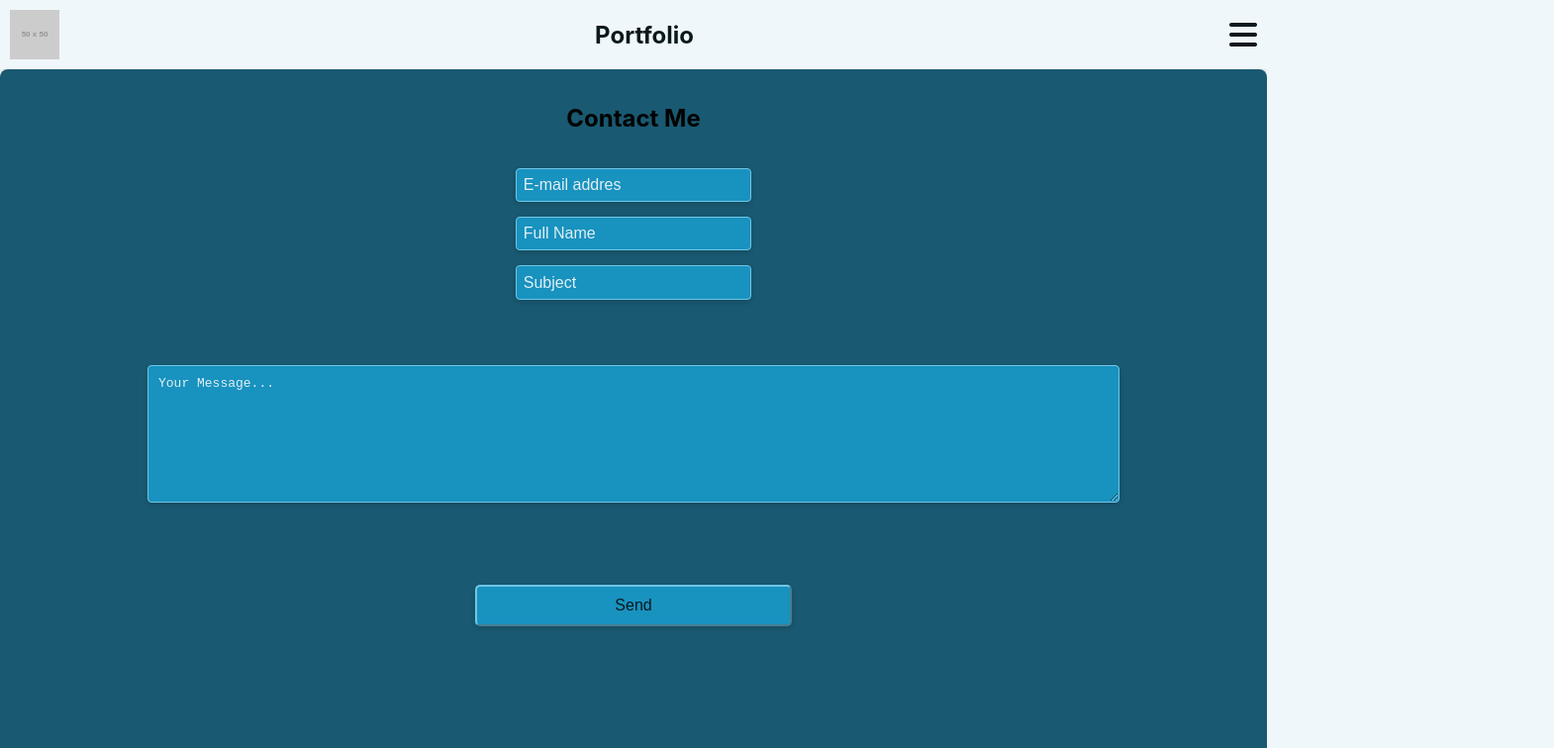
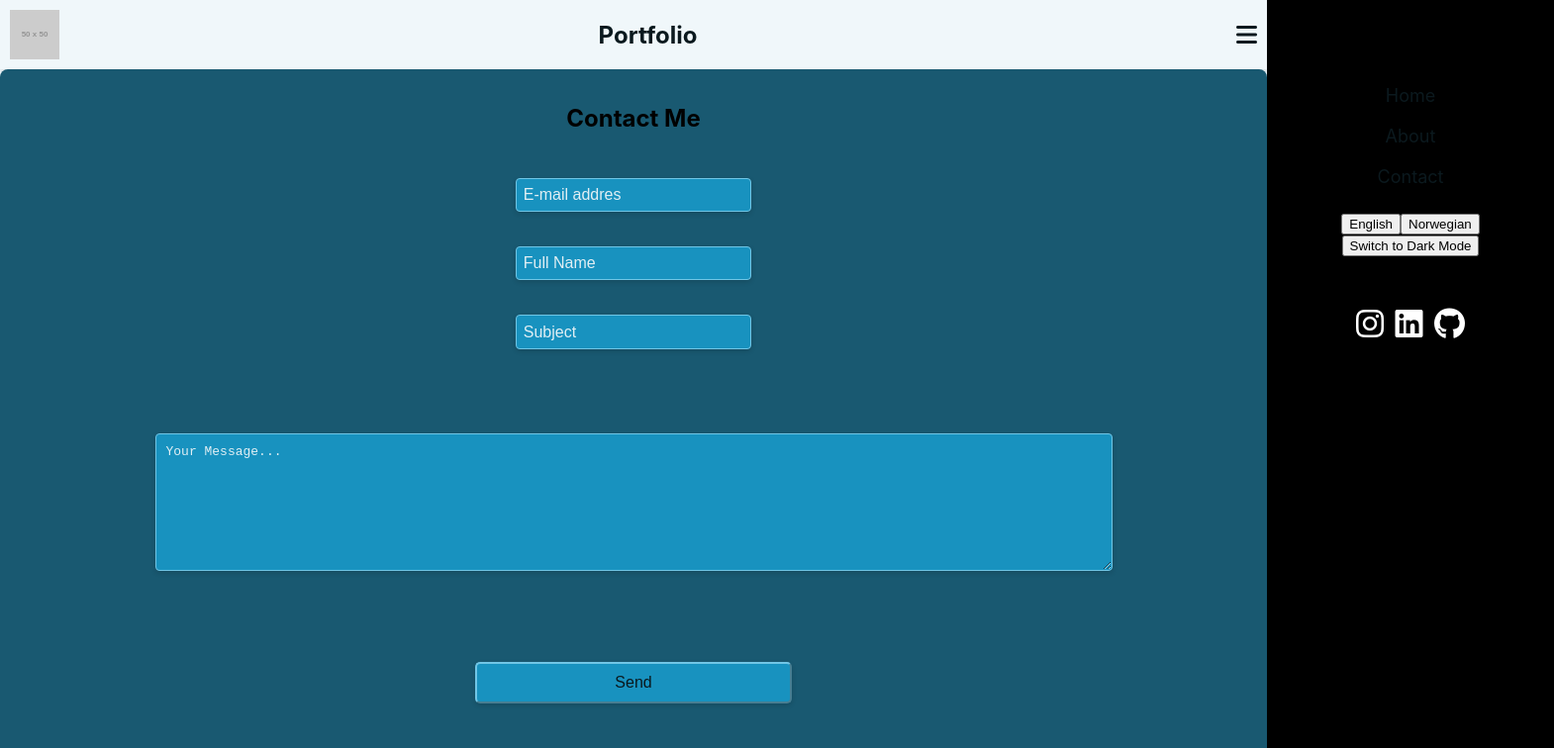
Before and after one commit to UnoHero/scottuno.dev, a React (Create React App) app in the folder frontend/: page /contact in a window 1280 px wide. Shown: the top 756 px of the page at 99% size, 1570 px wide, since content can reach past the window. Built offline with nearby package versions, Linux system fonts and the light colour scheme.

Commit message:
working burger menu

```diff
--- a/frontend/src/components/common/Header.js
+++ b/frontend/src/components/common/Header.js
@@ -1,19 +1,37 @@
-import React from 'react';
+import React, { useState } from 'react';
 import { useTranslation } from 'react-i18next';
+
+import Menu from './Menu';
 
 // CSS for the header page
 import "../../styles/components/header.css";
 
 const Header = () => {
   const { t } = useTranslation();
+  const [isMenuOpen, setIsMenuOpen] = useState(false);
+
+  // Toggle the menu visibility
+  const handleMenuToggle = () => {
+    setIsMenuOpen(prevState => !prevState);
+  };
 
   return (
     <header>
-      <img src='https://placehold.co/50x50' alt='Logo'></img>
+      <img src="https://placehold.co/50x50" alt="Logo" />
       <h1>{t('header.head')}</h1>
-      <i class="fa-solid fa-bars fa-2xl"></i>
+
+      {/* Toggle icon (hamburger or X) */}
+      <i
+        className={`fa-solid ${isMenuOpen ? 'fa-x' : 'fa-bars'} fa-xl`}
+        onClick={handleMenuToggle}
+        role="button"
+        aria-label={isMenuOpen ? "Close menu" : "Open menu"}
+      ></i>
+
+      {/* Pass the menu open state and toggle handler */}
+      <Menu isOpen={isMenuOpen} toggleMenu={handleMenuToggle} />
     </header>
   );
-}
+};
 
 export default Header;
--- a/frontend/src/components/common/Menu.js
+++ b/frontend/src/components/common/Menu.js
@@ -1,18 +1,53 @@
-import React from 'react';
-
+import React, { useEffect, useRef } from 'react';
+import PropTypes from 'prop-types';
 
 import LanguageSwitcher from "../layout/LanguageSwitcher";
 import DarkModeToggle from "../layout/DarkModeToggle";
 
-const Menu = () => {
-    return (
-        <div>
+import Socials from "./Socials"
 
-        </div>
-    );
-}
+// CSS for the menu
+import "../../styles/components/menu.css";
+
+const Menu = ({ isOpen, toggleMenu }) => {
+  const menuRef = useRef(null);
+
+  // Close the menu if a click is detected outside of it
+  useEffect(() => {
+    const handleClickOutside = (event) => {
+      if (isOpen && menuRef.current && !menuRef.current.contains(event.target)) {
+        toggleMenu();
+      }
+    };
+
+    document.addEventListener('mousedown', handleClickOutside);
+
+    return () => {
+      document.removeEventListener('mousedown', handleClickOutside);
+    };
+  }, [isOpen, toggleMenu]);
+
+  return (
+    <div ref={menuRef} className={`burger-menu ${isOpen ? 'open' : ''}`}>
+      <ul>
+        <li><a href="#home" onClick={toggleMenu}>Home</a></li>
+        <li><a href="#about" onClick={toggleMenu}>About</a></li>
+        <li><a href="#contact" onClick={toggleMenu}>Contact</a></li>
+      </ul>
+
+      <div className="menu-extras">
+        <LanguageSwitcher />
+        <DarkModeToggle />
+
+        <Socials />
+      </div>
+    </div>
+  );
+};
+
+Menu.propTypes = {
+  isOpen: PropTypes.bool.isRequired,
+  toggleMenu: PropTypes.func.isRequired,
+};
 
 export default Menu;
-
-            //  <LanguageSwitcher />
-            //  <DarkModeToggle />
--- a/frontend/src/components/common/Socials.js
+++ b/frontend/src/components/common/Socials.js
@@ -4,9 +4,9 @@ const Socials = () => {
 
   return (
     <div className='social'>
-        <i class="fa-brands fa-instagram fa-2xl"></i>
-        <i class="fa-brands fa-linkedin fa-2xl"></i>
-        <i class="fa-brands fa-github fa-2xl"></i>
+        <i className="fa-brands fa-instagram fa-2xl"></i>
+        <i className="fa-brands fa-linkedin fa-2xl"></i>
+        <i className="fa-brands fa-github fa-2xl"></i>
     </div>
   );
 }
--- a/frontend/src/styles/components/header.css
+++ b/frontend/src/styles/components/header.css
@@ -1,3 +1,4 @@
+/* header.css */
 header {
     display: grid;
     grid-template-columns: auto 1fr auto;
@@ -12,7 +13,6 @@ header {
     gap: 10px;
 }
 
-
 header img {
     width: 50px;
     height: 50px;
@@ -24,9 +24,23 @@ header h1 {
     font-size: 1.5em;
     text-align: center;
     justify-self: center;
+    z-index: 51;
 }
 
 header i {
     justify-self: end;
     cursor: pointer;
+    transition: transform 0.3s ease-in-out; /* Smooth transition for icon toggle */
 }
+
+.fa-bars {
+    transform: rotate(0deg);
+    color: var(--font-s);
+    /* if z index = 51 so the animation is preety... menu close brakes*/
+}
+
+.fa-x {
+    transform: rotate(180deg); /* Rotate the X icon for a smoother effect */
+    color: var(--font-s);
+    z-index: 51;
+}
--- /dev/null
+++ b/frontend/src/styles/components/menu.css
@@ -0,0 +1,48 @@
+/* menu.css */
+
+/* Initially, the menu is hidden */
+.burger-menu {
+    position: absolute;
+    z-index: 50;
+    top: 0;
+    right: -290px; /* Initially off-screen */
+    width: 290px;
+    height: 100%;
+    background-color: rgba(0, 0, 0, 1);
+    color: #fff;
+    transition: right 0.3s ease-in-out; /* Smooth transition for sliding effect */
+    padding-top: 60px;
+  }
+
+  /* When the menu is open, move it into view */
+  .burger-menu.open {
+    right: 0;
+  }
+
+  .close-icon {
+    position: absolute;
+    top: 20px;
+    right: 20px;
+    cursor: pointer;
+  }
+
+  ul {
+    list-style: none;
+    padding: 0;
+  }
+
+  ul li {
+    padding: 10px;
+    text-align: center;
+  }
+
+  ul li a {
+    color: #fff;
+    text-decoration: none;
+    font-size: 18px;
+  }
+
+  .menu-extras {
+    bottom: 20px;
+    left: 20px;
+  }
```
